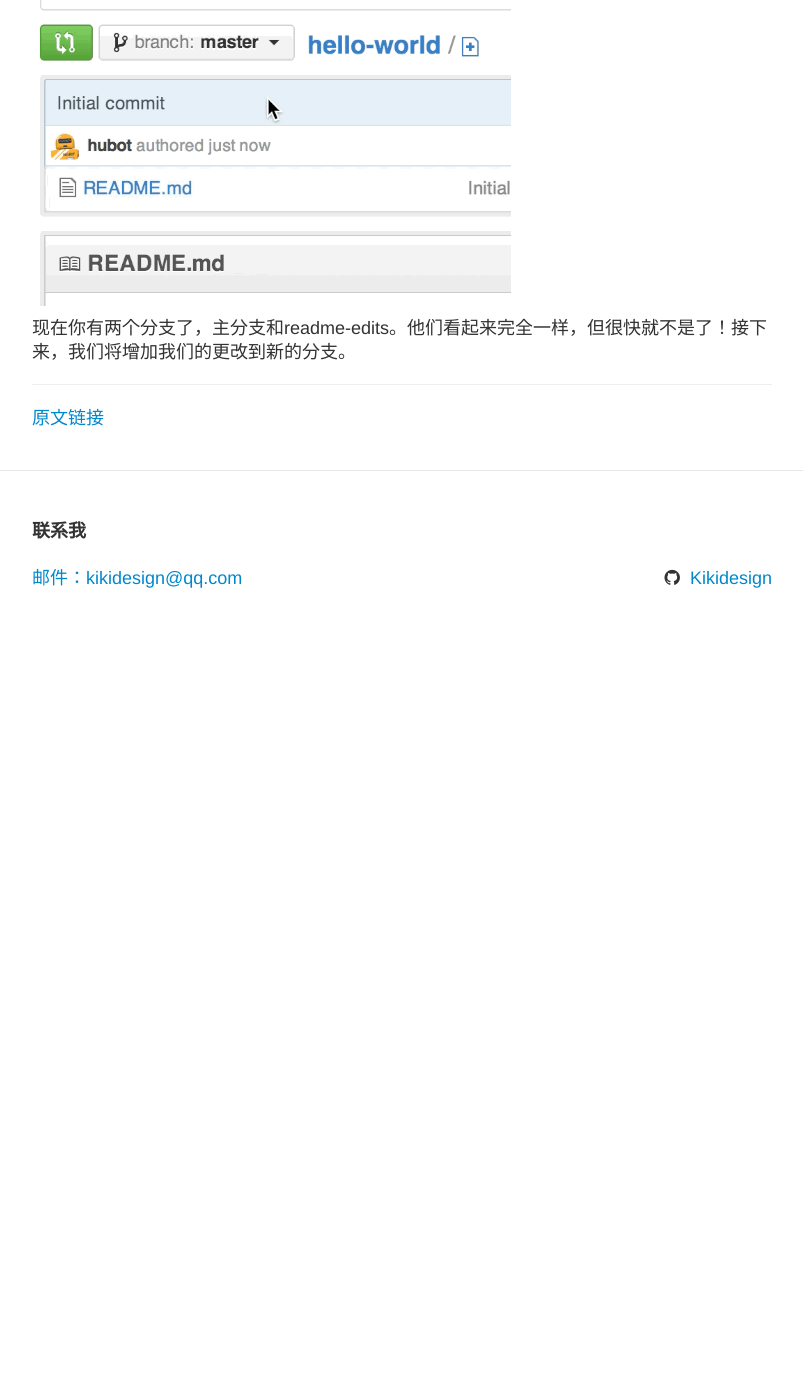
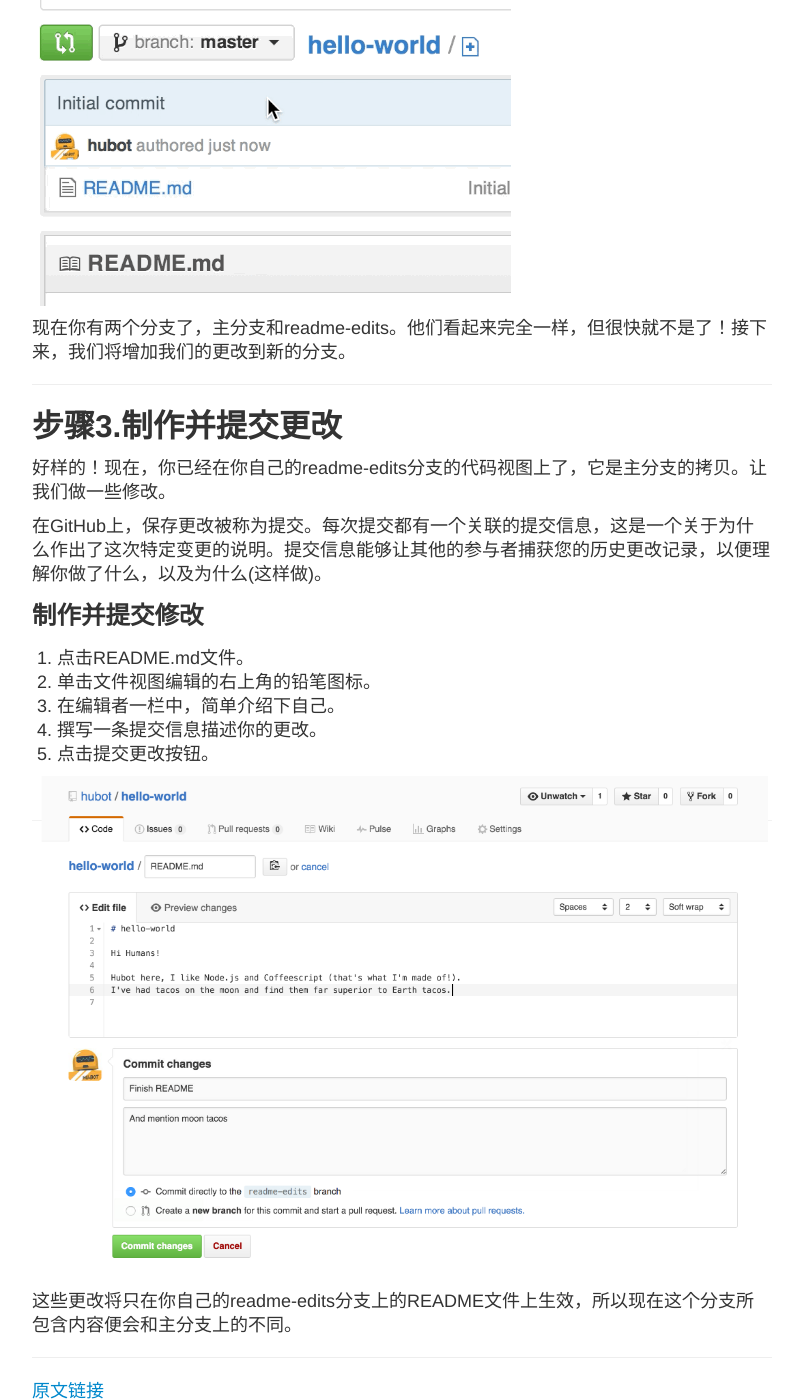
Before and after one commit to kikidesign/kikidesign.github.io, a Jekyll site: the page built from _posts/2016-05-19-Github-Hello-World.md, in a window 1280 px wide and 1400 px high, scrolled down 2847 px. Shown: the whole window, without its empty margins (238-1041 px from the left). Built offline with Jekyll 4.4.1, drawn with Linux system fonts in a browser that asks for light colours; emoji names are drawn with the system emoji font; before the commit the page ends 3477 px from its top, so only the background shows below that.

Commit message:
GitHub-Hello-World

```diff
--- a/_posts/2016-05-19-Github-Hello-World.md
+++ b/_posts/2016-05-19-Github-Hello-World.md
@@ -133,6 +133,26 @@
 
 ----------------
 
+## 步骤3.制作并提交更改
+
+好样的！现在，你已经在你自己的readme-edits分支的代码视图上了，它是主分支的拷贝。让我们做一些修改。
+
+在GitHub上，保存更改被称为提交。每次提交都有一个关联的提交信息，这是一个关于为什么作出了这次特定变更的说明。提交信息能够让其他的参与者捕获您的历史更改记录，以便理解你做了什么，以及为什么(这样做)。
+
+### 制作并提交修改
+
+1. 点击README.md文件。
+2. 单击文件视图编辑的右上角的铅笔图标<span class="octicon octicon-pencil"></span>。
+3. 在编辑者一栏中，简单介绍下自己。
+4. 撰写一条提交信息描述你的更改。
+5. 点击提交更改按钮。
+
+![commit](https://raw.githubusercontent.com/kikidesign/kikidesign.github.io/master/_image/commit.png)
+
+这些更改将只在你自己的readme-edits分支上的README文件上生效，所以现在这个分支所包含内容便会和主分支上的不同。
+
+----------------
+
 [原文链接][GitHub-Hello-World]
 
 [GitHub-Hello-World]: https://guides.github.com/activities/hello-world/
```
Also changed, not shown: 2 other files.
